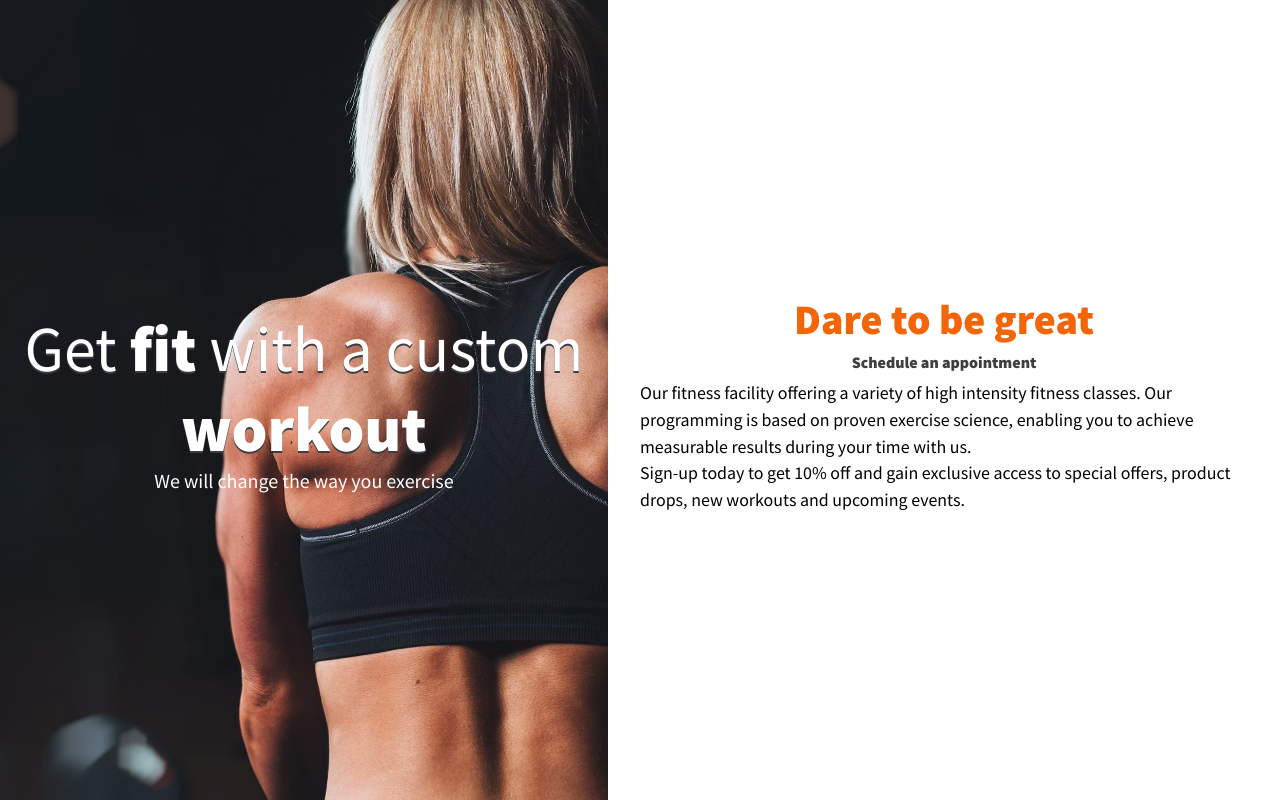
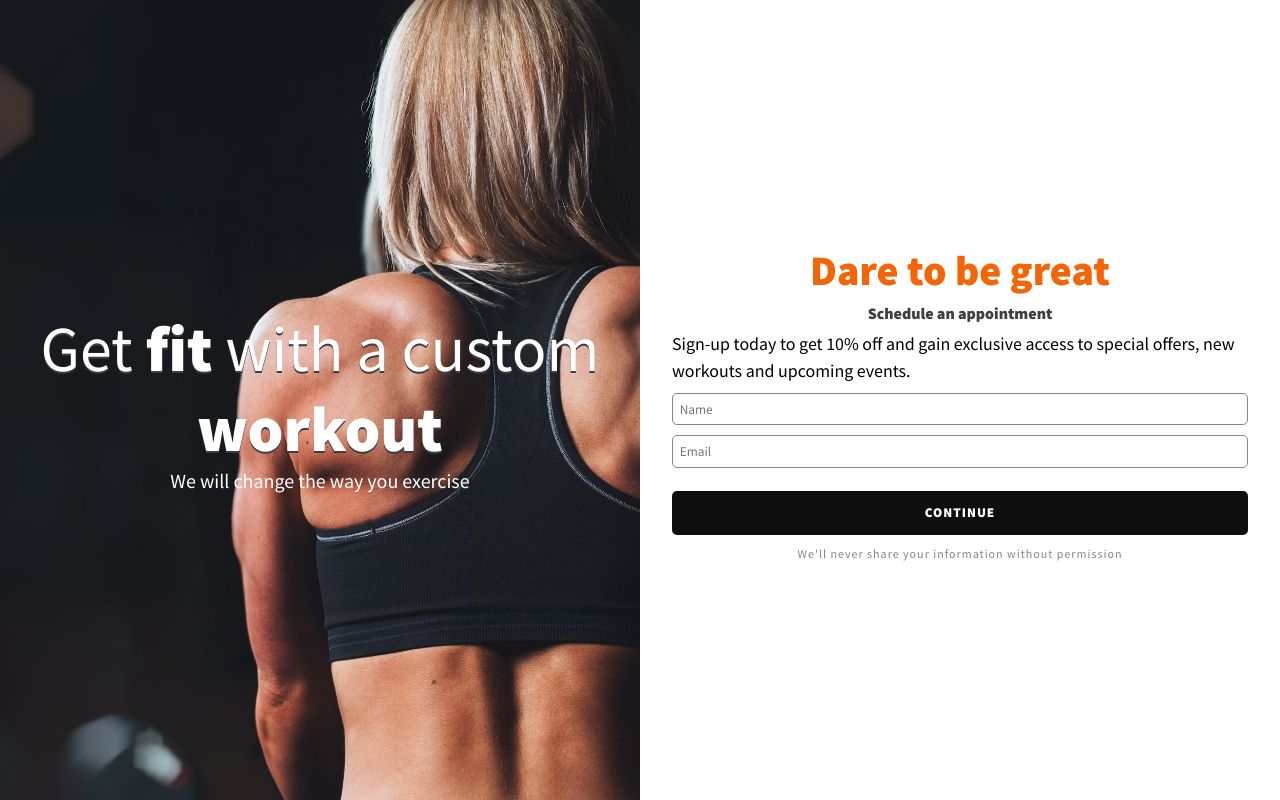
Before and after one commit to OlgaMinaievaWebDev/Fitness-Landing-Page, a plain HTML site: page index.html in a window 1280 px wide. Drawn offline with Linux system fonts and the light colour scheme.

Commit message:
form added

```diff
--- a/index.html
+++ b/index.html
@@ -1,10 +1,13 @@
 <!DOCTYPE html>
 <html lang="en">
   <head>
- <meta charset="UTF-8">
- <meta name="viewport" content="width=device-width, initial-scale=1.0">
- <link href="https://fonts.googleapis.com/css?family=Source+Sans+Pro:300,400,900&display=swap" rel="stylesheet">
- <link rel="stylesheet" href="style.css">
+    <meta charset="UTF-8" />
+    <meta name="viewport" content="width=device-width, initial-scale=1.0" />
+    <link
+      href="https://fonts.googleapis.com/css?family=Source+Sans+Pro:300,400,900&display=swap"
+      rel="stylesheet"
+    />
+    <link rel="stylesheet" href="style.css" />
     <title>Fitness Landing Page</title>
   </head>
   <body>
@@ -14,12 +17,22 @@
     </section>
 
     <main class="main-content">
-
       <h2>Dare to be great</h2>
       <span class="subheading">Schedule an appointment</span>
 
-            <p>Our fitness facility offering a variety of high intensity fitness classes. Our programming is based on proven exercise science, enabling you to achieve measurable results during your time with us.</p>
-            <p>Sign-up today to get 10% off and gain exclusive access to special offers, product drops, new workouts and upcoming events.</p>
+      <p>
+        Sign-up today to get 10% off and gain exclusive access to special
+        offers, new workouts and upcoming events.
+      </p>
+
+      <form action="#">
+        <input type="text" required placeholder="Name" aria-label="Name" />
+        <input type="email" required placeholder="Email" aria-label="Email" />
+        <button class="btn btn-primary">Continue</button>
+      </form>
+      <p class="fine-print">
+        We'll never share your information without permission
+      </p>
     </main>
   </body>
 </html>
--- a/style.css
+++ b/style.css
@@ -1,6 +1,8 @@
 * {
   margin: 0;
+  padding: 0;
   font-family: "Source Sans Pro", sans-serif;
+  box-sizing: border-box;
 }
 
 h1 {
@@ -21,6 +23,12 @@ p {
 
 .beta-text {
   font-weight: 400;
+}
+
+.fine-print {
+  font-size: 0.75rem;
+  letter-spacing: 1px;
+  color: #858585;
 }
 
 .subheading {
@@ -47,6 +55,46 @@ p {
   flex-direction: column;
   align-items: center;
   padding: 2em 2em 0 2em;
+}
+
+/* form */
+form {
+  width: 100%;
+  margin-top: 0.5em;
+
+}
+
+input, .btn {
+  font-family: inherit;
+  width: 100%;
+  padding: 0.5em;
+  margin-bottom: 0.75em;
+  border: 1px solid #858585;
+  border-radius: 5px;
+}
+
+input:focus {
+  outline: none;
+  border-color: #f46507;
+  background-color: #e6e8ec;
+}
+
+.btn {
+ background-color: #0e0e0f;
+ color: #fff;
+text-transform: uppercase;
+letter-spacing: 1px;
+padding: 1em 0;
+font-weight: 600;
+border: none;
+margin-top: 1em;
+cursor: pointer;
+}
+
+.btn:hover {
+ color: #2b2828;
+ background-color: #f46507;
+
 }
 
 /* media query  width 576px and wider*/
```
Lines whose indentation alone changed are shown as unchanged.
